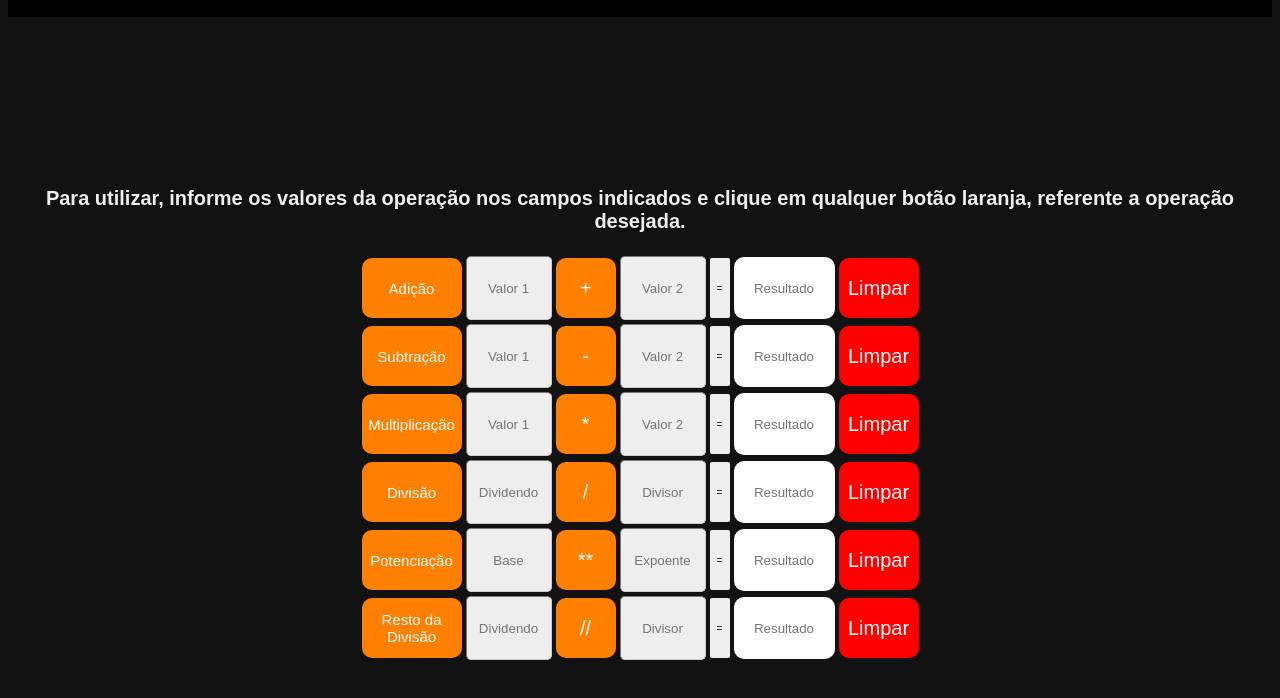
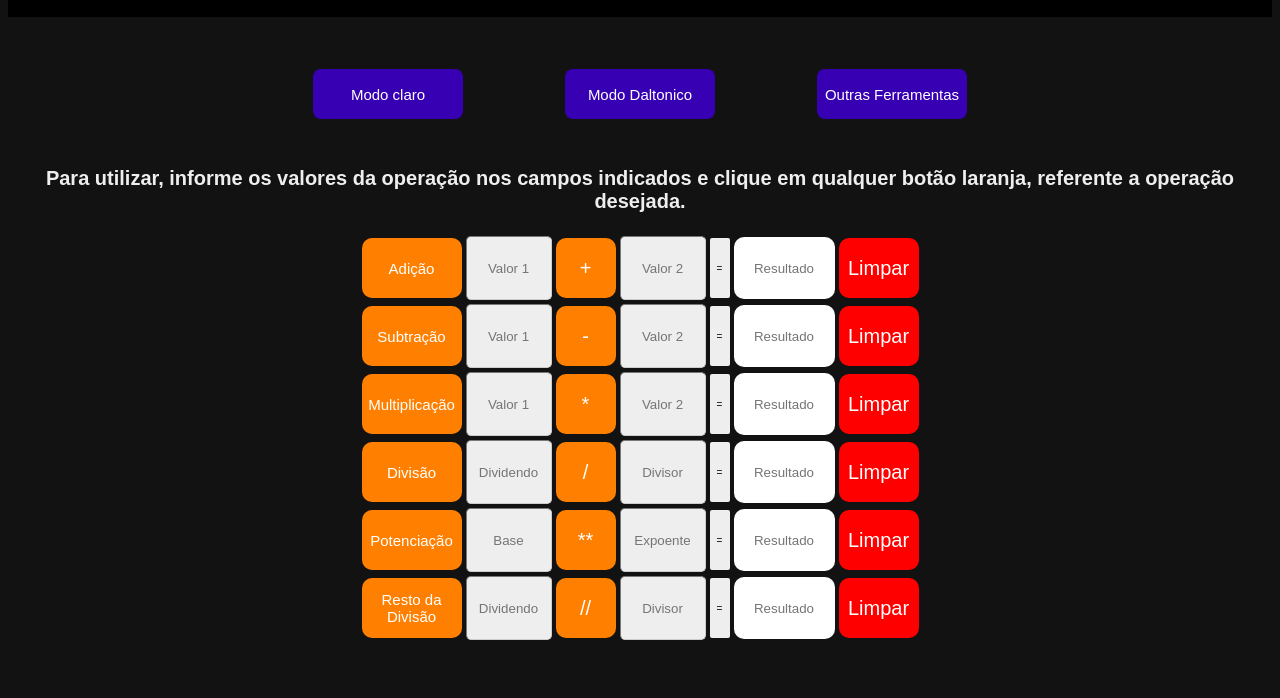
Before and after one commit to LucasKleaL/calculadora.rapida.github.io, a plain HTML site: page index.html in a window 1280 px wide. Shown: the part 84-782 px from the top of the page. Drawn offline with Linux system fonts and the light colour scheme.

Commit message:
3 commit
Adição do hover com pointer aos botões;
Adição dos botões modo claro, modo daltonico e outras ferramentas no primeiro menu;

```diff
--- a/css/style.css
+++ b/css/style.css
@@ -51,6 +51,10 @@
     border-radius: 10px;
 }
 
+.botao1:hover{
+    cursor: pointer;
+}
+
 .botao2{
     background-color: #FF8000;
     color: white;
@@ -59,6 +63,10 @@
     font-size: 15px;
     border: 0;
     border-radius: 10px;
+}
+
+.botao2:hover{
+    cursor: pointer;
 }
 
 .campo-texto{
@@ -96,6 +104,26 @@
     border-radius: 10px;
 }
 
+.botao-limpar:hover{
+    cursor: pointer;
+}
+
+.botao-menu{
+    background-color: #3700B3;
+    color: white;
+    width: 150px;
+    height: 50px;
+    font-size: 15px;
+    border: 0;
+    border-radius: 8px;
+    font-family: Arial;
+}
+
+.botao-menu:hover{
+    background-color: #1c005c;
+    cursor: pointer;
+}
+
 .div1{
     background-color:#000000;
     width: 100%;
@@ -104,7 +132,7 @@
 
 .div2{
     width: 100%;
-    height: 150px;
+    height: 130px;
 }
 
 .div3{
--- a/index.html
+++ b/index.html
@@ -9,11 +9,20 @@
     </head>
     <body>
     <div class="div1">
+
         <h1 class="texto-branco" style="text-align: center"> Calculadora rápida </h1>
 
     </div>
 
     <div class="div2">
+
+        <table align="center" cellpadding="50">
+            <tr>
+                <td><button id="modoClaro" class="botao-menu">Modo claro</button></td>
+                <td><button id="modoDaltonico" class="botao-menu">Modo Daltonico</button></td>
+                <td><button id="outrasFerramentas" class="botao-menu">Outras Ferramentas</button></td>
+            </tr>
+        </table>
 
     </div>
 
```
